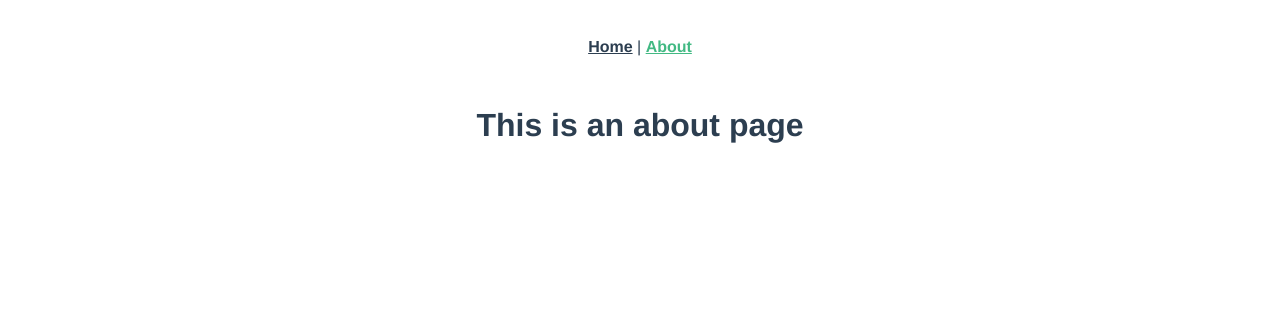
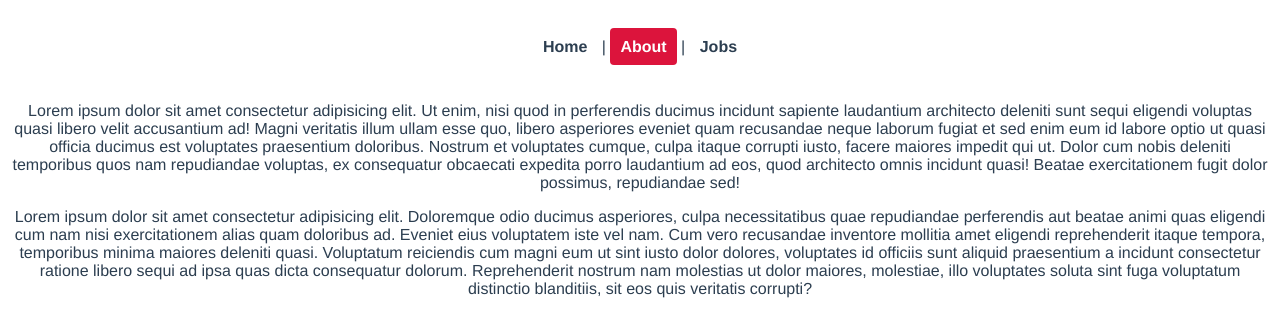
Before and after one commit to MirajHoque/jobs-usingVueRouter, a Vue app: page /about in a window 1280 px wide. Shown: the top 336 px of the page. Built offline with nearby package versions, Linux system fonts and the light colour scheme.

Commit message:
inital description
add jobs inside jobs folder

```diff
--- a/src/App.vue
+++ b/src/App.vue
@@ -1,7 +1,8 @@
 <template>
   <div id="nav">
     <router-link to="/">Home</router-link> |
-    <router-link to="/about">About</router-link>
+    <router-link :to="{ name: 'About' }">About</router-link> |
+    <router-link :to="{ name: 'Jobs' }">Jobs</router-link>
   </div>
   <router-view/>
 </template>
@@ -22,9 +23,13 @@
 #nav a {
   font-weight: bold;
   color: #2c3e50;
+  text-decoration: none;
+  padding: 10px;
+  border-radius: 4px;
 }
 
 #nav a.router-link-exact-active {
-  color: #42b983;
+  color: white;
+  background: crimson;
 }
 </style>
--- a/src/router/index.js
+++ b/src/router/index.js
@@ -1,19 +1,22 @@
 import { createRouter, createWebHistory } from 'vue-router'
 import Home from '../views/Home.vue'
-
+import About from '../views/About.vue'
+import Jobs from '../views/jobs/Jobs.vue'
 const routes = [
   {
-    path: '/',
-    name: 'Home',
-    component: Home
+    path: '/', //path
+    name: 'Home', //name of the route
+    component: Home // file want to run
   },
   {
     path: '/about',
     name: 'About',
-    // route level code-splitting
-    // this generates a separate chunk (about.[hash].js) for this route
-    // which is lazy-loaded when the route is visited.
-    component: () => import(/* webpackChunkName: "about" */ '../views/About.vue')
+    component: About
+  },
+  {
+    path: '/jobs',
+    name: 'Jobs',
+    component: Jobs
   }
 ]
 
@@ -21,5 +24,7 @@ const router = createRouter({
   history: createWebHistory(process.env.BASE_URL),
   routes
 })
-
+//createRouter(): function that create routes for vue app.
+//createWebHistory(): method that allow us to use histrory mode in the browser.
+//Process.env.BASE_URL: base url of the project
 export default router
--- a/src/views/About.vue
+++ b/src/views/About.vue
@@ -1,5 +1,6 @@
 <template>
   <div class="about">
-    <h1>This is an about page</h1>
+    <p>Lorem ipsum dolor sit amet consectetur adipisicing elit. Ut enim, nisi quod in perferendis ducimus incidunt sapiente laudantium architecto deleniti sunt sequi eligendi voluptas quasi libero velit accusantium ad! Magni veritatis illum ullam esse quo, libero asperiores eveniet quam recusandae neque laborum fugiat et sed enim eum id labore optio ut quasi officia ducimus est voluptates praesentium doloribus. Nostrum et voluptates cumque, culpa itaque corrupti iusto, facere maiores impedit qui ut. Dolor cum nobis deleniti temporibus quos nam repudiandae voluptas, ex consequatur obcaecati expedita porro laudantium ad eos, quod architecto omnis incidunt quasi! Beatae exercitationem fugit dolor possimus, repudiandae sed!</p>
+    <p>Lorem ipsum dolor sit amet consectetur adipisicing elit. Doloremque odio ducimus asperiores, culpa necessitatibus quae repudiandae perferendis aut beatae animi quas eligendi cum nam nisi exercitationem alias quam doloribus ad. Eveniet eius voluptatem iste vel nam. Cum vero recusandae inventore mollitia amet eligendi reprehenderit itaque tempora, temporibus minima maiores deleniti quasi. Voluptatum reiciendis cum magni eum ut sint iusto dolor dolores, voluptates id officiis sunt aliquid praesentium a incidunt consectetur ratione libero sequi ad ipsa quas dicta consequatur dolorum. Reprehenderit nostrum nam molestias ut dolor maiores, molestiae, illo voluptates soluta sint fuga voluptatum distinctio blanditiis, sit eos quis veritatis corrupti?</p>
   </div>
 </template>
--- a/src/views/Home.vue
+++ b/src/views/Home.vue
@@ -1,18 +1,14 @@
 <template>
   <div class="home">
-    <img alt="Vue logo" src="../assets/logo.png">
-    <HelloWorld msg="Welcome to Your Vue.js App"/>
+    <p>Lorem ipsum dolor sit amet consectetur adipisicing elit. At corrupti qui explicabo sed assumenda doloremque maxime esse eaque laboriosam maiores illum, autem minus quibusdam facere quaerat reiciendis hic ex, recusandae natus odio iure nostrum eum sunt illo. Aperiam beatae vel placeat deserunt sed perspiciatis obcaecati maiores autem ex sapiente, reiciendis recusandae, suscipit, harum assumenda ipsum ratione ut rem ad. Deserunt delectus laboriosam eos porro quisquam totam enim aliquam cum doloremque laudantium alias repellat, at unde rerum vitae praesentium sunt qui quibusdam. Est dolorem molestiae non aperiam amet omnis, iste similique officiis aut maiores tenetur distinctio vitae magni illum animi incidunt!</p>
+    <p>Lorem ipsum dolor sit amet consectetur adipisicing elit. Quo, nihil minus eveniet beatae aspernatur dicta molestias possimus quisquam excepturi sit porro facilis iure laboriosam libero quam veniam reiciendis et magnam atque impedit quos exercitationem! Veritatis, fuga. Eaque explicabo sit aut quisquam repellat provident magnam et fugit, quaerat minus obcaecati blanditiis harum aliquid similique rerum, id beatae nostrum nam! Corrupti quam, accusantium reprehenderit nam debitis, sint deleniti suscipit velit commodi porro perspiciatis quia ipsa facere sunt ducimus nihil nostrum? Ipsam officiis assumenda provident saepe, sunt, omnis qui fugiat voluptas culpa, debitis quam animi facere iste impedit dolor esse unde quia. Laboriosam?</p>
   </div>
 </template>
 
 <script>
-// @ is an alias to /src
-import HelloWorld from '@/components/HelloWorld.vue'
 
 export default {
   name: 'Home',
-  components: {
-    HelloWorld
-  }
+  components: {  }
 }
 </script>
--- /dev/null
+++ b/src/views/jobs/Jobs.vue
@@ -0,0 +1,24 @@
+<template>
+  <div v-for="element in jobs" :key="element.id">
+    <h2> {{ element.title }}</h2>
+  </div>
+</template>
+
+<script>
+export default {
+  data(){
+    return{
+      jobs: [
+        {title: 'Ninja UX Designer', id: 1, details: 'lorem'},
+        {title: 'Ninja Web Developer', id: 2, details: 'lorem'},
+        {title: 'Ninja Vue Developer', id: 3, details: 'lorem'}
+      ]
+    }
+  }
+
+}
+</script>
+
+<style>
+
+</style>
```
